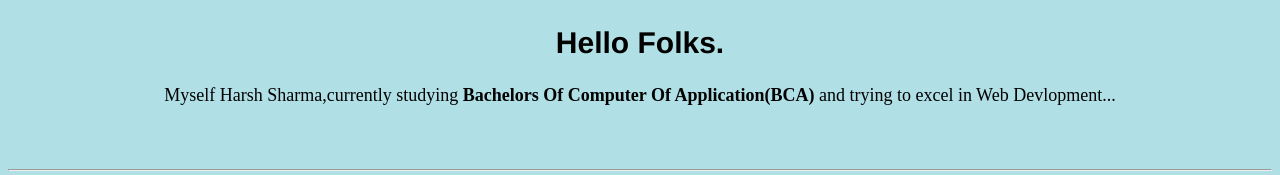
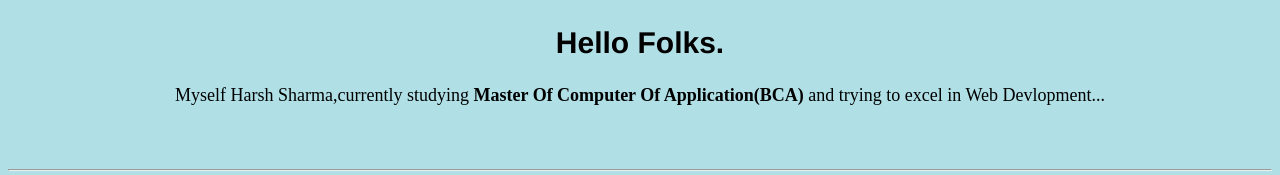
Before and after one commit to harsh-432/persional_site, a plain HTML site: page index.html in a window 1280 px wide. Shown: the part 848-1023 px from the top of the page. Drawn offline with Linux system fonts and the light colour scheme; a web font is replaced by a local one.

Commit message:
Update index.html

```diff
--- a/index.html
+++ b/index.html
@@ -23,7 +23,7 @@
         <div class="profile">
             <img class="profile_img"src="css/images/photo (2)-modified.png" alt="profile_photo">
             <h2>Hello Folks.</h2>
-            <p>Myself Harsh Sharma,currently studying <span style="font-weight: bold;">Bachelors Of Computer Of Application(BCA)</span> and trying to excel in Web Devlopment...</p>
+            <p>Myself Harsh Sharma,currently studying <span style="font-weight: bold;">Master  Of Computer Of Application(BCA)</span> and trying to excel in Web Devlopment...</p>
           </div>
           <hr>
           <div class="skills">
```
